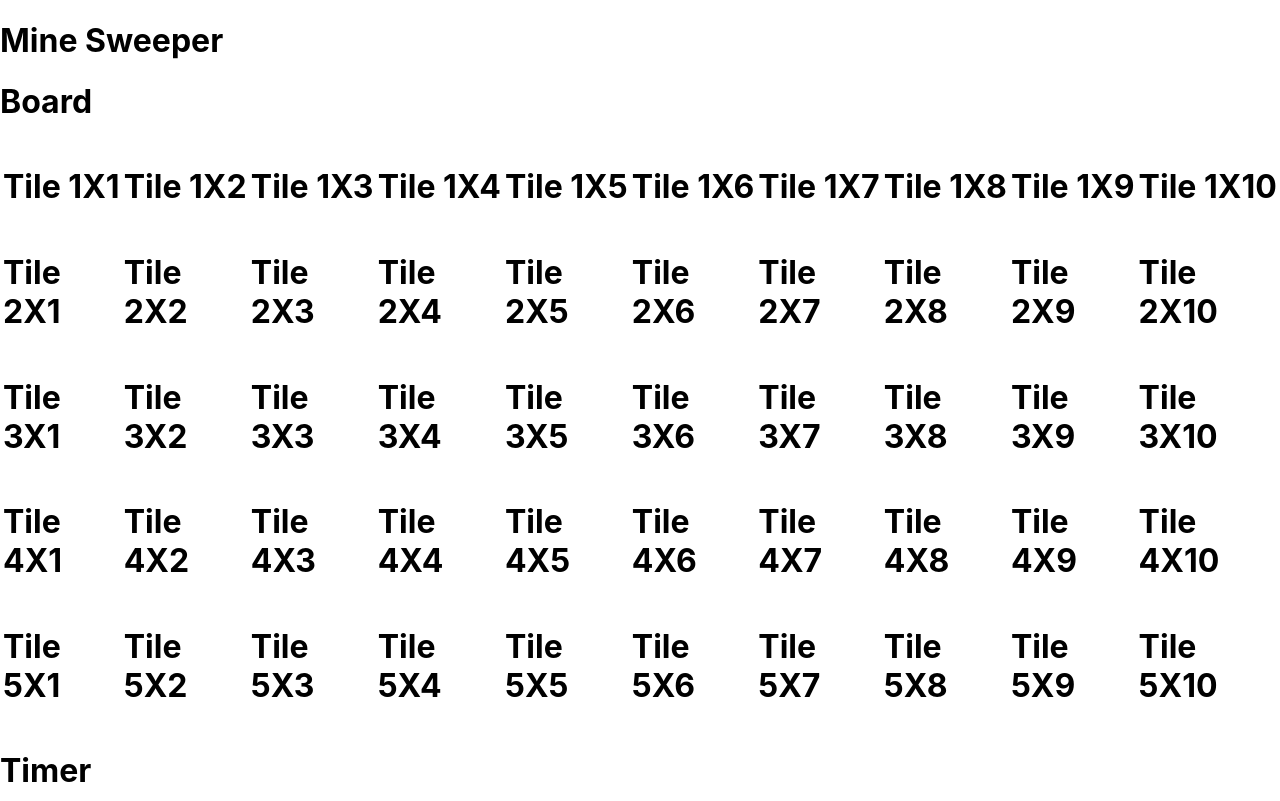
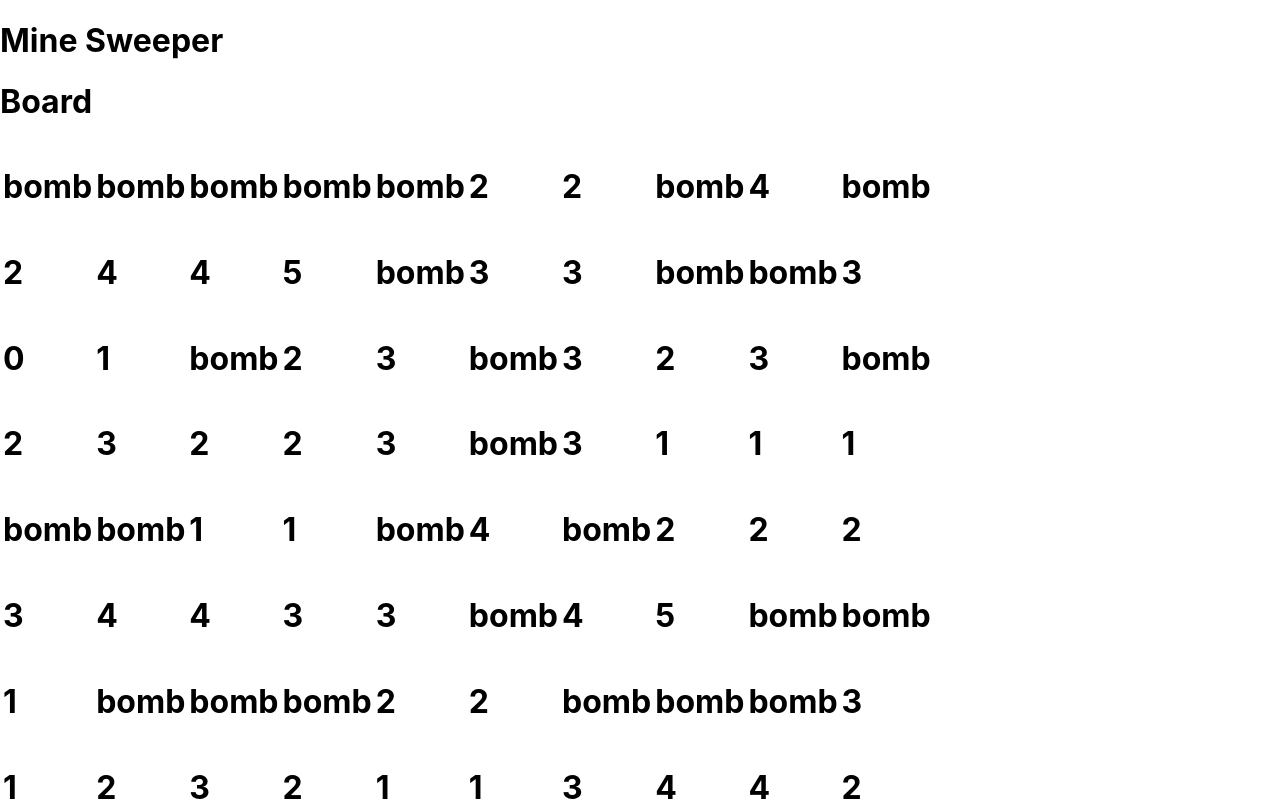
Before and after one commit to orenb99/mine-sweeper, a React (Create React App) app: page / in a window 1280 px wide. Shown: the top 801 px of the page. Built offline with nearby package versions, Linux system fonts and the light colour scheme.

Commit message:
fixed the board

```diff
--- a/src/App.js
+++ b/src/App.js
@@ -4,7 +4,7 @@ function App() {
   return (
     <div className="App">
       <h1>Mine Sweeper</h1>
-      <Board rows={5} cols={10} />
+      <Board rows={10} cols={10} />
       <Timer />
     </div>
   );
--- a/src/components/Board.js
+++ b/src/components/Board.js
@@ -2,19 +2,68 @@ import React, { useState, useEffect } from "react";
 import Tile from "./Tile";
 function Board({ rows, cols }) {
   const [tileArray, setTileArray] = useState([]);
+  const [bombAmount, setBombAmount] = useState(0);
+  const [flagAmount, setFlagAmount] = useState(0);
+
   useEffect(() => {
-    setTileArray(new Array(rows * cols).fill(0));
+    let arr = [];
+    let bombs = Math.floor((rows * cols) / 3);
+    let bombCount = 0;
+    for (let i = 0; i < rows; i++) {
+      for (let j = 0; j < cols; j++) {
+        let item = { row: i, col: j, bomb: false };
+        arr.push(item);
+      }
+    }
+
+    while (bombCount < bombs) {
+      let rnd = Math.floor(Math.random() * arr.length);
+      if (!arr[rnd].bomb) {
+        arr[rnd].bomb = true;
+        bombCount++;
+      }
+    }
+    arr = arr.map((item) => {
+      item.content = checkAdjacent(item, arr);
+      return item;
+    });
+    setBombAmount(bombs);
+    setTileArray(arr);
   }, []);
+
+  function checkAdjacent(tile, arr) {
+    if (tile.bomb) return "bomb";
+    const row = tile.row;
+    const col = tile.col;
+    const temp = arr.filter(
+      (item) =>
+        (item.row === row - 1 || item.row === row || item.row === row + 1) &&
+        (item.col === col - 1 || item.col === col || item.col === col + 1)
+    );
+    const count = temp
+      .map((item) => (item.bomb ? 1 : 0))
+      .reduce((prev, curr) => prev + curr);
+    return count;
+  }
+
   return (
     <div>
       <h1>Board</h1>
       <table>
         <tbody>
           {new Array(rows).fill(0).map((val, i) => (
-            <tr>
+            <tr className="row">
               {new Array(cols).fill(0).map((val, j) => (
                 <td>
-                  <Tile row={i} col={j}/>
+                  {tileArray.find(
+                    (item) => item.row === i && item.col === j
+                  ) && (
+                    <Tile
+                      tile={tileArray.find(
+                        (item) => item.row === i && item.col === j
+                      )}
+                    />
+                  )}
                 </td>
               ))}
             </tr>
--- a/src/components/Tile.js
+++ b/src/components/Tile.js
@@ -1,9 +1,11 @@
-import React from "react";
+import React, { useState, useEffect } from "react";
 
-function Tile({ row, col }) {
+function Tile({ tile }) {
+  const [visible, setVisible] = useState(false);
+
   return (
-    <div>
-      <h1>Tile {row + 1 + "X" + (col + 1)}</h1>
+    <div className="tile">
+      <h1>{tile.content}</h1>
     </div>
   );
 }
```
